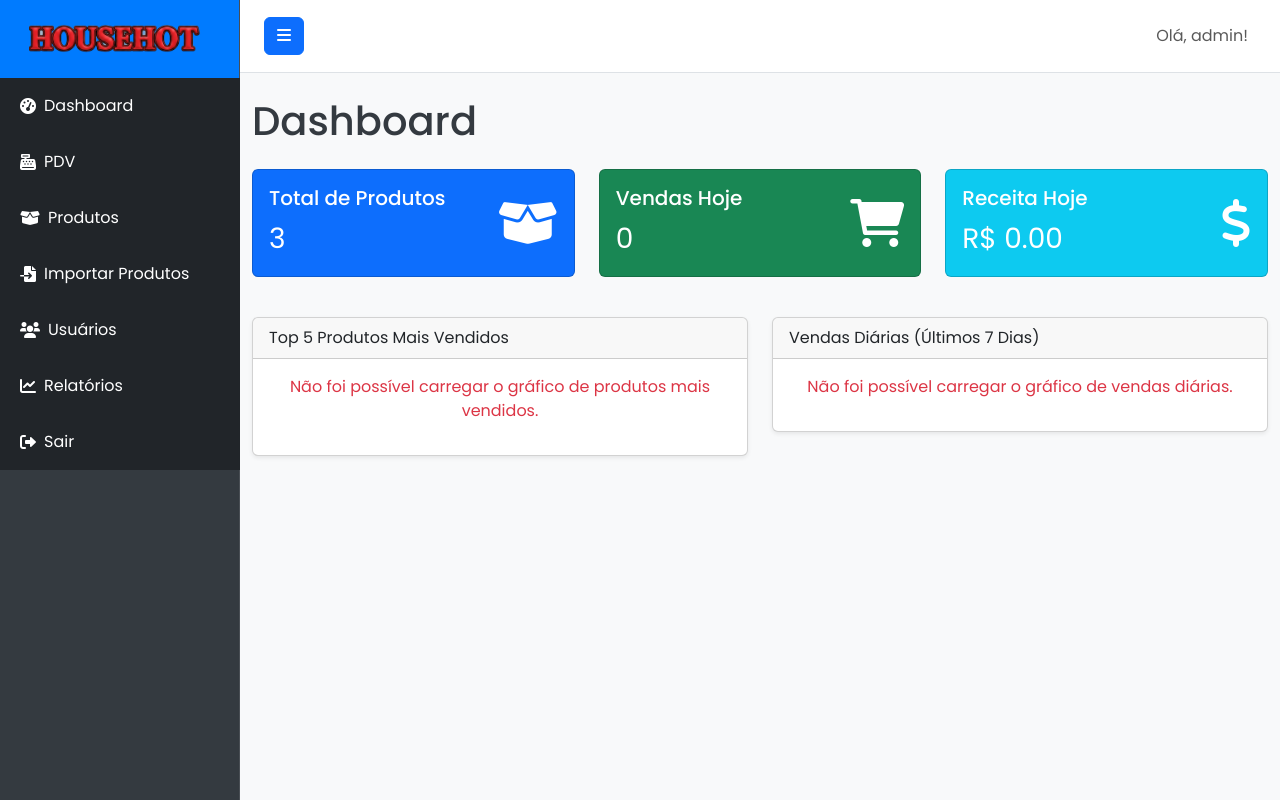
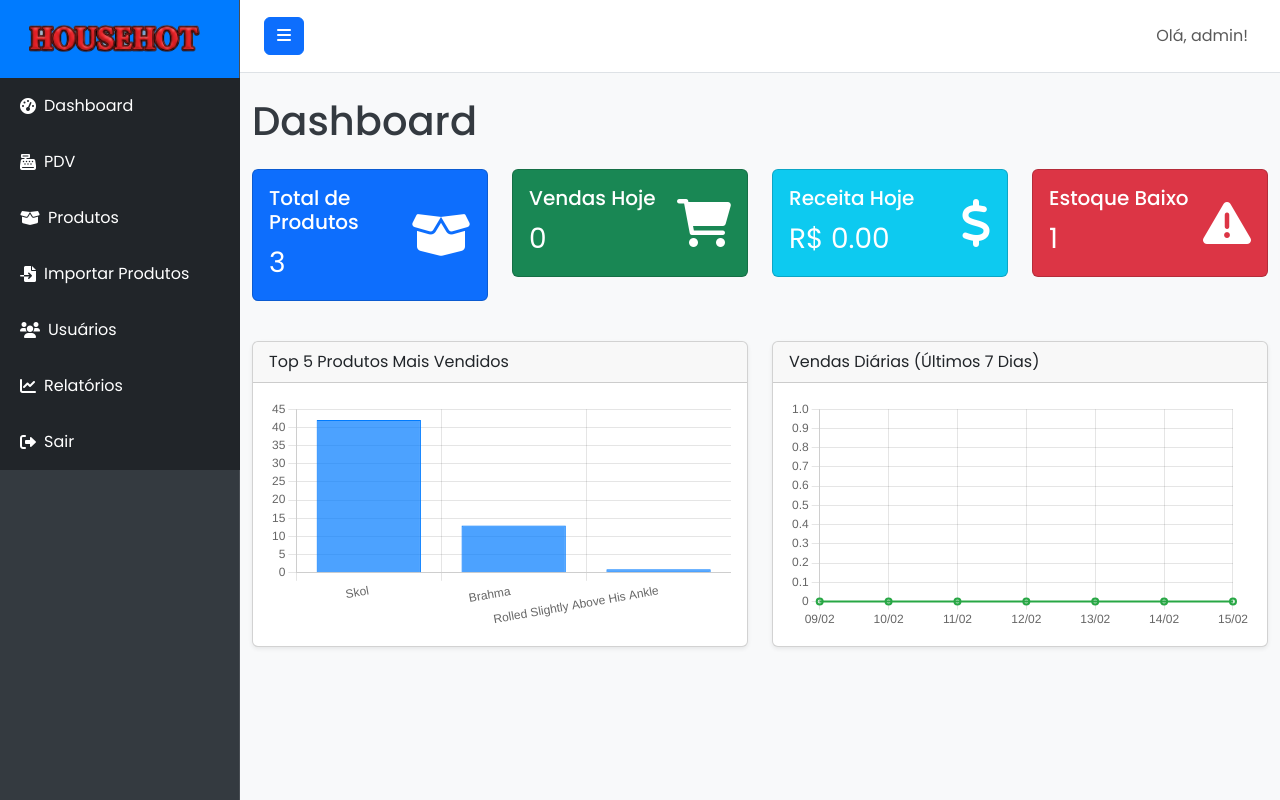
Before and after one commit to artenioreis/pdv_flask, a Flask app: page /dashboard in a window 1280 px wide. Run offline with Flask 3, Linux system fonts and the light colour scheme; a user stored in the database is signed in.

Commit message:
ajuste dos cards ok

```diff
--- a/routes.py
+++ b/routes.py
@@ -54,22 +54,43 @@ def logout():
 def dashboard():
     if not current_user.is_admin():
         return redirect(url_for('main.pdv'))
-
     total_products = Product.query.count()
     today = datetime.utcnow().date()
     total_sales_today = Sale.query.filter(func.date(Sale.timestamp) == today).count()
     total_revenue_today = db.session.query(func.sum(Sale.total_amount)).filter(func.date(Sale.timestamp) == today).scalar() or 0
 
-    # Produtos para reposição (estoque baixo - exemplo: menos de 5 unidades)
-    products_to_restock = Product.query.filter(Product.stock <= 5).all()
-    restock_count = len(products_to_restock)
+    # Alerta de estoque baixo (Ex: unidades <= 5)
+    low_stock_count = Product.query.filter(Product.stock <= 5).count()
 
     return render_template('dashboard.html',
                            total_products=total_products,
                            total_sales_today=total_sales_today,
                            total_revenue_today=total_revenue_today,
-                           restock_count=restock_count,
-                           products_to_restock=products_to_restock)
+                           low_stock_count=low_stock_count)
+
+# --- APIs para Gráficos ---
+@main_bp.route('/reports/top_products')
+@admin_required
+def top_products_api():
+    # Top 5 produtos por quantidade vendida
+    top_products_data = db.session.query(
+        Product.name,
+        func.sum(SaleItem.quantity).label('quantity')
+    ).join(SaleItem).group_by(Product.id).order_by(func.sum(SaleItem.quantity).desc()).limit(5).all()
+
+    return jsonify([{'name': p.name, 'quantity': int(p.quantity)} for p in top_products_data])
+
+@main_bp.route('/reports/daily_sales')
+@admin_required
+def daily_sales_api():
+    # Receita dos últimos 7 dias
+    today = datetime.utcnow().date()
+    sales_data = []
+    for i in range(6, -1, -1):
+        day = today - timedelta(days=i)
+        revenue = db.session.query(func.sum(Sale.total_amount)).filter(func.date(Sale.timestamp) == day).scalar() or 0
+        sales_data.append({'date': day.strftime('%d/%m'), 'revenue': float(revenue)})
+    return jsonify(sales_data)
 
 # --- Gerenciamento de Produtos ---
 @main_bp.route('/products')
@@ -123,7 +144,7 @@ def delete_product(product_id):
     product = Product.query.get_or_404(product_id)
     db.session.delete(product)
     db.session.commit()
-    flash('Produto excluído!', 'success')
+    flash('Produto excluído com sucesso!', 'success')
     return redirect(url_for('main.products'))
 
 @main_bp.route('/products/import', methods=['GET', 'POST'])
@@ -219,7 +240,7 @@ def add_user():
     form = UserForm()
     if form.validate_on_submit():
         hp = generate_password_hash(form.password.data, method='pbkdf2:sha256')
-        new_user = User(username=form.username.data, password_hash=hp, is_admin=form.is_admin.data)
+        new_user = User(username=form.username.data, password_hash=hp, role=form.role.data)
         db.session.add(new_user)
         db.session.commit()
         return redirect(url_for('main.users'))
--- a/static/js/dashboard.js
+++ b/static/js/dashboard.js
@@ -1,128 +1,79 @@
 // static/js/dashboard.js
 document.addEventListener('DOMContentLoaded', function() {
-    // Função para buscar dados e renderizar o gráfico de Top Produtos
+    // Função para buscar dados e renderizar o gráfico de Top Produtos (COLUNAS)
     function fetchTopProducts() {
-        fetch('/reports/top_products') // Novo endpoint para top produtos
+        fetch('/reports/top_products')
             .then(response => {
-                if (!response.ok) {
-                    throw new Error('Erro ao buscar dados de top produtos.');
-                }
+                if (!response.ok) throw new Error('Erro ao buscar dados de top produtos.');
                 return response.json();
             })
             .then(data => {
                 const ctx = document.getElementById('topProductsChart').getContext('2d');
                 new Chart(ctx, {
-                    type: 'bar',
+                    type: 'bar', // Gráfico de Colunas/Barras
                     data: {
                         labels: data.map(item => item.name),
                         datasets: [{
                             label: 'Quantidade Vendida',
                             data: data.map(item => item.quantity),
-                            backgroundColor: [
-                                'rgba(0, 123, 255, 0.7)', // primary-color
-                                'rgba(40, 167, 69, 0.7)',  // secondary-color
-                                'rgba(23, 162, 184, 0.7)', // info-color
-                                'rgba(255, 193, 7, 0.7)',  // warning-color
-                                'rgba(220, 53, 69, 0.7)'   // danger-color
-                            ],
-                            borderColor: [
-                                'rgba(0, 123, 255, 1)',
-                                'rgba(40, 167, 69, 1)',
-                                'rgba(23, 162, 184, 1)',
-                                'rgba(255, 193, 7, 1)',
-                                'rgba(220, 53, 69, 1)'
-                            ],
+                            backgroundColor: 'rgba(0, 123, 255, 0.7)',
+                            borderColor: 'rgba(0, 123, 255, 1)',
                             borderWidth: 1
                         }]
                     },
                     options: {
                         responsive: true,
                         scales: {
-                            y: {
-                                beginAtZero: true,
-                                title: {
-                                    display: true,
-                                    text: 'Quantidade'
-                                }
-                            },
-                            x: {
-                                title: {
-                                    display: true,
-                                    text: 'Produto'
-                                }
-                            }
+                            y: { beginAtZero: true }
                         },
-                        plugins: {
-                            legend: {
-                                display: false // Não precisa de legenda para um único dataset
-                            }
-                        }
+                        plugins: { legend: { display: false } }
                     }
                 });
             })
             .catch(error => {
-                console.error('Erro ao carregar gráfico de top produtos:', error);
-                document.getElementById('topProductsChart').parentElement.innerHTML = '<p class="text-danger text-center">Não foi possível carregar o gráfico de produtos mais vendidos.</p>';
+                console.error(error);
+                document.getElementById('topProductsChart').parentElement.innerHTML = '<p class="text-danger text-center">Dados de venda insuficientes.</p>';
             });
     }
 
-    // Função para buscar dados e renderizar o gráfico de Vendas Diárias
+    // Função para buscar dados e renderizar o gráfico de Vendas Diárias (LINHA)
     function fetchDailySales() {
-        fetch('/reports/daily_sales') // Novo endpoint para vendas diárias
+        fetch('/reports/daily_sales')
             .then(response => {
-                if (!response.ok) {
-                    throw new Error('Erro ao buscar dados de vendas diárias.');
-                }
+                if (!response.ok) throw new Error('Erro ao buscar dados de vendas diárias.');
                 return response.json();
             })
             .then(data => {
                 const ctx = document.getElementById('dailySalesChart').getContext('2d');
                 new Chart(ctx, {
-                    type: 'line',
+                    type: 'line', // Gráfico de Linha
                     data: {
-                        labels: data.map(item => item.date), // Datas formatadas
+                        labels: data.map(item => item.date),
                         datasets: [{
                             label: 'Receita Diária (R$)',
                             data: data.map(item => item.revenue),
-                            backgroundColor: 'rgba(0, 123, 255, 0.2)', // primary-color com transparência
-                            borderColor: 'rgba(0, 123, 255, 1)', // primary-color
+                            backgroundColor: 'rgba(40, 167, 69, 0.2)',
+                            borderColor: 'rgba(40, 167, 69, 1)',
                             borderWidth: 2,
                             fill: true,
-                            tension: 0.3 // Suaviza a linha
+                            tension: 0.3
                         }]
                     },
                     options: {
                         responsive: true,
                         scales: {
-                            y: {
-                                beginAtZero: true,
-                                title: {
-                                    display: true,
-                                    text: 'Receita (R$)'
-                                }
-                            },
-                            x: {
-                                title: {
-                                    display: true,
-                                    text: 'Data'
-                                }
-                            }
+                            y: { beginAtZero: true }
                         },
-                        plugins: {
-                            legend: {
-                                display: false
-                            }
-                        }
+                        plugins: { legend: { display: false } }
                     }
                 });
             })
             .catch(error => {
-                console.error('Erro ao carregar gráfico de vendas diárias:', error);
-                document.getElementById('dailySalesChart').parentElement.innerHTML = '<p class="text-danger text-center">Não foi possível carregar o gráfico de vendas diárias.</p>';
+                console.error(error);
+                document.getElementById('dailySalesChart').parentElement.innerHTML = '<p class="text-danger text-center">Sem dados para os últimos 7 dias.</p>';
             });
     }
 
-    // Chama as funções para carregar os gráficos quando a página é carregada
     fetchTopProducts();
     fetchDailySales();
 });
--- a/templates/dashboard.html
+++ b/templates/dashboard.html
@@ -6,7 +6,7 @@
 <h1 class="mb-4">Dashboard</h1>
 
 <div class="row mb-4">
-    <div class="col-md-4">
+    <div class="col-md-3">
         <div class="card text-white bg-primary mb-3">
             <div class="card-body">
                 <div class="d-flex justify-content-between align-items-center">
@@ -19,7 +19,7 @@
             </div>
         </div>
     </div>
-    <div class="col-md-4">
+    <div class="col-md-3">
         <div class="card text-white bg-success mb-3">
             <div class="card-body">
                 <div class="d-flex justify-content-between align-items-center">
@@ -32,7 +32,7 @@
             </div>
         </div>
     </div>
-    <div class="col-md-4">
+    <div class="col-md-3">
         <div class="card text-white bg-info mb-3">
             <div class="card-body">
                 <div class="d-flex justify-content-between align-items-center">
@@ -41,6 +41,19 @@
                         <p class="card-text fs-3">R$ {{ "%.2f"|format(total_revenue_today) }}</p>
                     </div>
                     <i class="fas fa-dollar-sign fa-3x"></i>
+                </div>
+            </div>
+        </div>
+    </div>
+    <div class="col-md-3">
+        <div class="card text-white bg-danger mb-3">
+            <div class="card-body">
+                <div class="d-flex justify-content-between align-items-center">
+                    <div>
+                        <h5 class="card-title">Estoque Baixo</h5>
+                        <p class="card-text fs-3">{{ low_stock_count }}</p>
+                    </div>
+                    <i class="fas fa-exclamation-triangle fa-3x"></i>
                 </div>
             </div>
         </div>
```
Also changed, not shown: instance/pdv.db.
